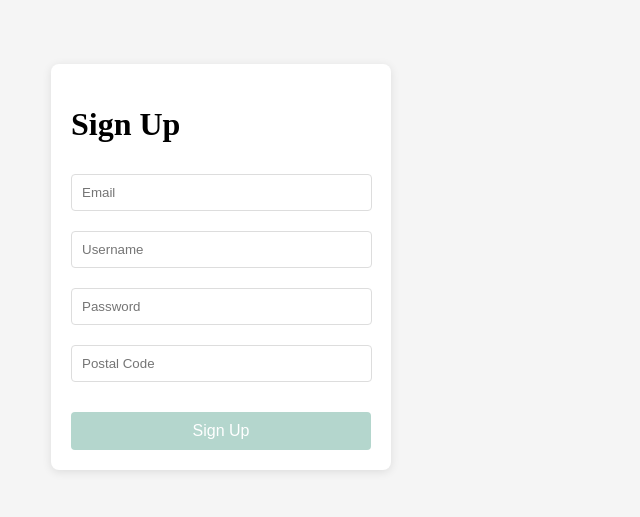
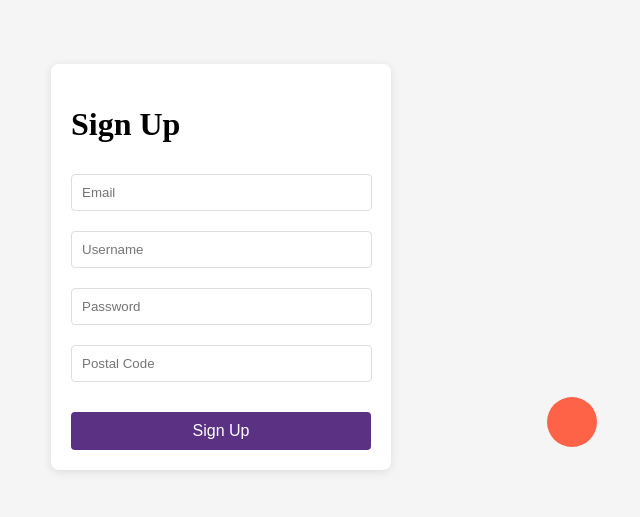
Before and after one commit to THESMOKEYBADGER/more., a Next.js app: page /signup in a window 1280 px wide. Shown: the part 141-658 px from the top of the page, without its empty margins (419-1059 px from the left). Built offline with nearby package versions, Linux system fonts and the light colour scheme.

Commit message:
colour switch around

```diff
--- a/components/initiativeSwitcher.js
+++ b/components/initiativeSwitcher.js
@@ -10,9 +10,9 @@ const initiativeNames = {
 };
 
 const initiativeColors = {
-  1: '#F8BF62', // EarthChild project
-  2: '#00BF63', // Green Pop
-  3: '#5271FF', // Animal Ocean
+  1: '#5b3283', // EarthChild project
+  2: '#5b3283', // Green Pop
+  3: '#5b3283', // Animal Ocean
 };
 
 function InitiativeSwitcher({ userId, currentInitiative, onUpdateInitiative, isVisible }) {
--- a/pages/signup.js
+++ b/pages/signup.js
@@ -3,6 +3,7 @@ import { useRouter } from 'next/router';
 import { auth, db } from "../firebase";
 import { createUserWithEmailAndPassword } from "firebase/auth";
 import { doc, setDoc } from "firebase/firestore";
+import useBouncingBall from '../components/ballAnimation';
 import styles from '../styles/SignUp.module.css';
 
 export default function SignUp() {
@@ -13,6 +14,8 @@ export default function SignUp() {
   const [error, setError] = useState(null);
   const [loading, setLoading] = useState(false);
   const router = useRouter();
+
+  useBouncingBall();
 
   const handleSignUp = async (e) => {
     e.preventDefault();
@@ -37,6 +40,7 @@ export default function SignUp() {
 
   return (
     <div className={styles.container}>
+      <div id="bouncingBall" className={styles.bouncingBall}></div>
       <form className={styles.form} onSubmit={handleSignUp}>
         <h1>Sign Up</h1>
         <input
--- a/styles/Header.module.css
+++ b/styles/Header.module.css
@@ -37,7 +37,7 @@
     }
 
     [data-mantine-color-scheme] &[data-active] {
-      background-color: #b4d6cd;
+      background-color: #5b3283;
       color: var(--mantine-color-white);
     }
   }
--- a/styles/Login.module.css
+++ b/styles/Login.module.css
@@ -31,7 +31,7 @@
     margin-top: 20px;
     width: 100%;
     padding: 10px;
-    background-color: #b4d6cd;
+    background-color: #5b3283;;
     border: none;
     border-radius: 4px;
     color: white;
@@ -40,7 +40,7 @@
   }
 
   .button:hover {
-    background-color: #adcbc3;
+    background-color:#674985;
   }
 
   .error {
--- a/styles/SignUp.module.css
+++ b/styles/SignUp.module.css
@@ -1,5 +1,6 @@
 /* styles/SignUp.module.css */
 .container {
+
     display: flex;
     flex-direction: column;
     align-items: center;
@@ -10,6 +11,7 @@
 
   .form {
     background: #ffffff;
+    z-index: 1;
     border-radius: 8px;
     box-shadow: 0 2px 10px rgba(0, 0, 0, 0.1);
     padding: 20px;
@@ -30,7 +32,7 @@
     margin-top: 20px;
     width: 100%;
     padding: 10px;
-    background-color: #b4d6cd;
+    background-color: #5b3283;;
     border: none;
     border-radius: 4px;
     color: white;
@@ -39,9 +41,22 @@
   }
 
   .button:hover {
-    background-color: #adcbc3;
+    background-color:#674985;
   }
+
   .error {
     color: red;
     margin-top: 10px;
   }
+
+  .bouncingBall {
+    z-index: 0;
+    position: absolute;
+    width: 50px;
+    height: 50px;
+    background-color: #ff6347; /* Change to your desired color */
+    border-radius: 50%;
+    /* Initial position */
+    top: 0;
+    left: 0;
+  }
--- a/styles/dashboard.module.css
+++ b/styles/dashboard.module.css
@@ -37,9 +37,11 @@
   padding: 4px; /* Padding inside the switcher container */
   height: fit-content; /* Ensure it uses the full height of its parent */
   min-height: fit-content; /* Minimum height to match the map container */
+  ; /* Allow vertical scrolling if needed */
    /* Allows scrolling if content overflows */
 
 }
+
 
 .header {
   width: 100%;
--- a/styles/initiativeSwitcher.module.css
+++ b/styles/initiativeSwitcher.module.css
@@ -16,7 +16,7 @@
     font-size: 16px;
     color: #ffffff;
     font-weight: bold;
-    background-color: #b4d6cd;
+    background-color: #5b3283;
     transition: background-color 0.3s ease;
 }
 
@@ -29,7 +29,7 @@
 
     margin-top: 50px;
     padding: 12px;
-    background-color: #D35931;
+    background-color: #d35931;
     color: #ffffff;
     border: 1px solid #ffffff;
     border-radius: 6px;
```
